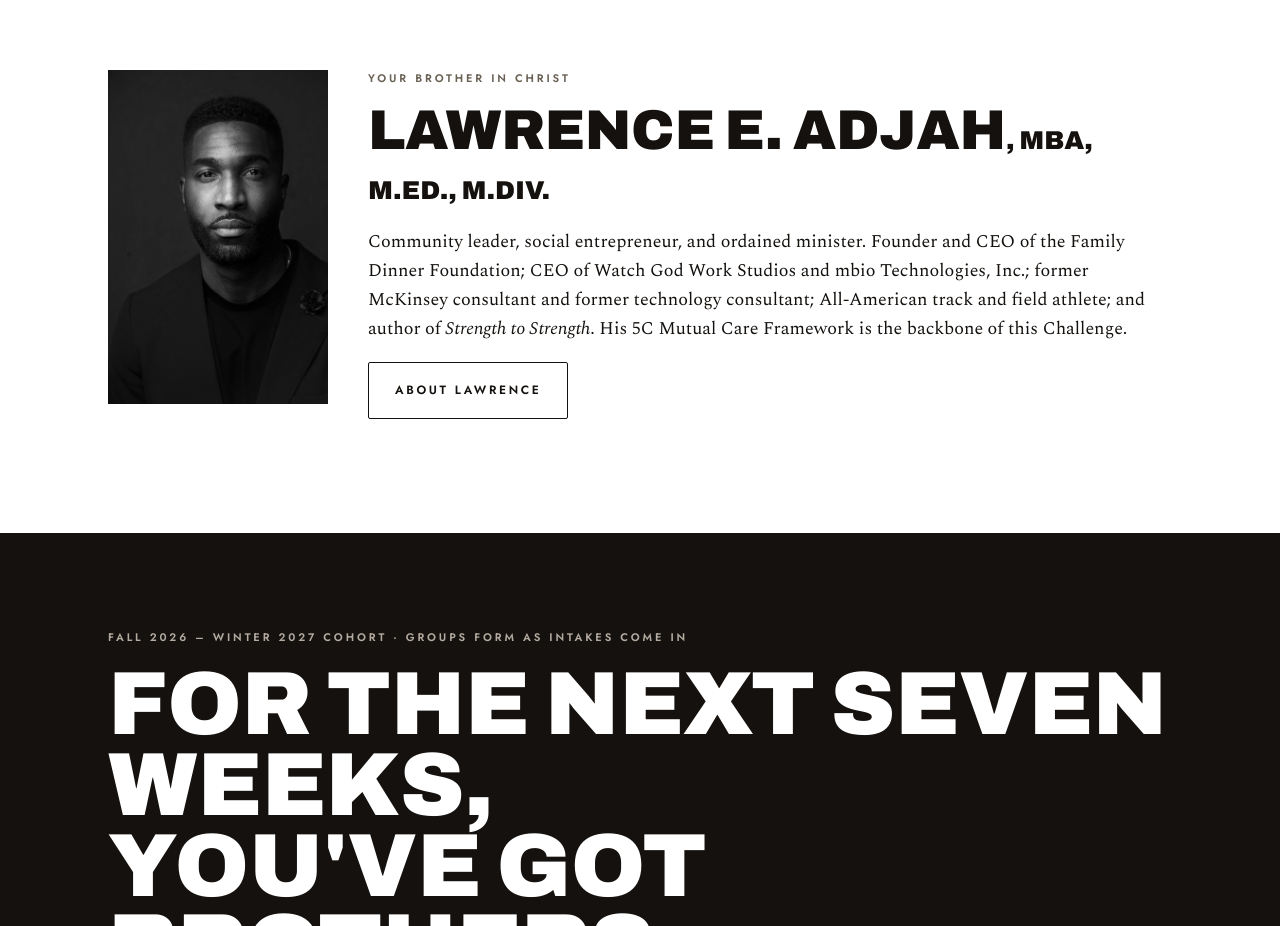
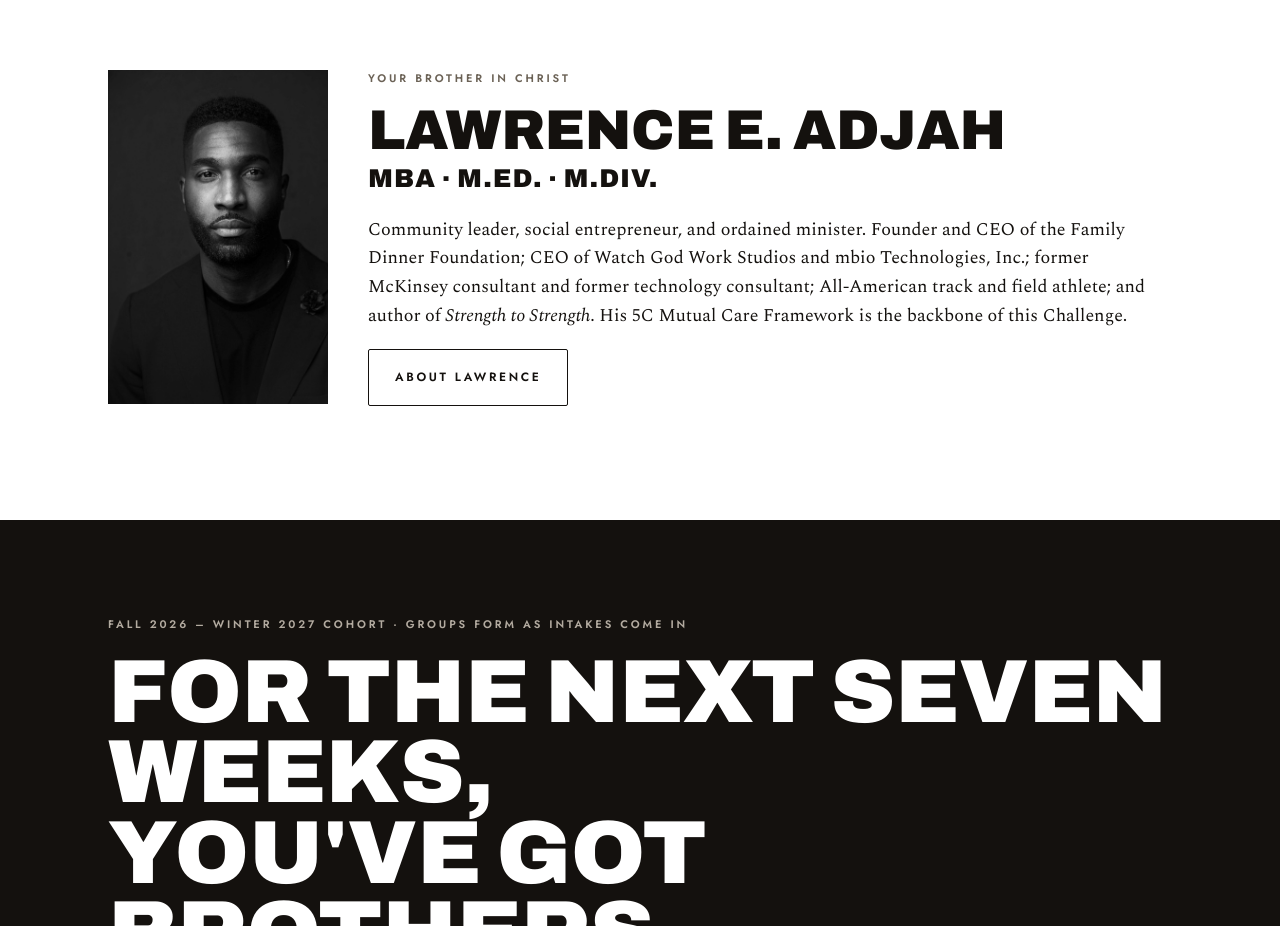
Before and after one commit to adjah-l/lea-new-deploy, a plain HTML site: page s2s.html in a window 1280 px wide. Shown: the part 4340-5266 px from the top of the page. Drawn offline with nearby package versions, Linux system fonts and the light colour scheme.

Commit message:
Improve S2S author credential layout

```diff
--- a/assets/s2s/s2s.css
+++ b/assets/s2s/s2s.css
@@ -191,7 +191,7 @@ section.s h2.display { font-size: clamp(40px, 6vw, 72px); margin-bottom: 22px; }
 /* about */
 .about { display: grid; grid-template-columns: 220px 1fr; gap: 40px; align-items: start; }
 .about img { width: 220px; filter: grayscale(1); }
-.author-credentials { font-family: inherit; font-size: 0.46em; letter-spacing: 0; }
+.author-credentials { display: block; font-family: inherit; font-size: 0.46em; line-height: 1.15; letter-spacing: 0.04em; margin-top: 8px; }
 @media (max-width: 640px) { .about { grid-template-columns: 1fr; } .about img { width: 160px; } }
 
 /* footer */
--- a/s2s.html
+++ b/s2s.html
@@ -163,7 +163,7 @@
     <img src="/assets/headshot.jpg" alt="Lawrence E. Adjah" width="220" height="275">
     <div>
       <p class="eyebrow">Your brother in Christ</p>
-      <h2 class="display" style="font-size:clamp(34px,4.5vw,56px)">Lawrence E. Adjah<span class="author-credentials">, MBA, M.Ed., M.Div.</span></h2>
+      <h2 class="display" style="font-size:clamp(34px,4.5vw,56px)">Lawrence E. Adjah<span class="author-credentials">MBA · M.Ed. · M.Div.</span></h2>
       <p>Community leader, social entrepreneur, and ordained minister. Founder and CEO of the Family Dinner Foundation; CEO of Watch God Work Studios and mbio Technologies, Inc.; former McKinsey consultant and former technology consultant; All-American track and field athlete; and author of <em>Strength to Strength</em>. His 5C Mutual Care Framework is the backbone of this Challenge.</p>
       <p><a href="/about" class="btn">About Lawrence</a></p>
     </div>
```
